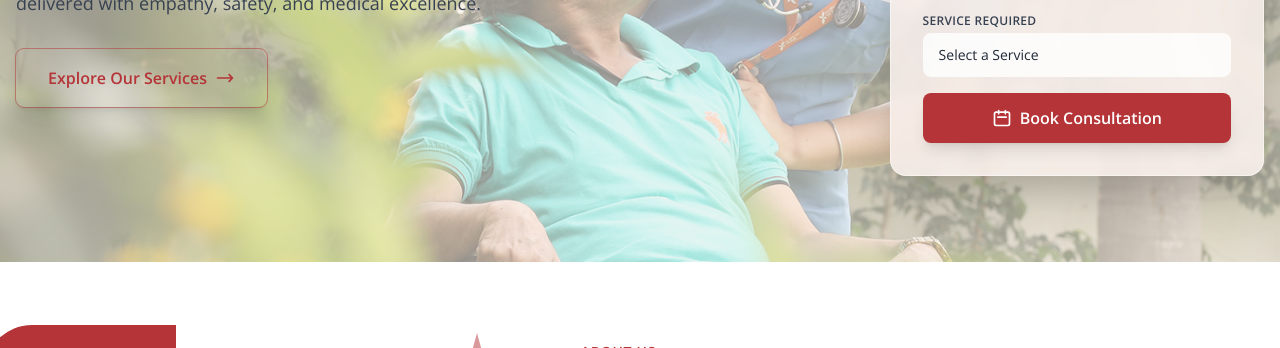
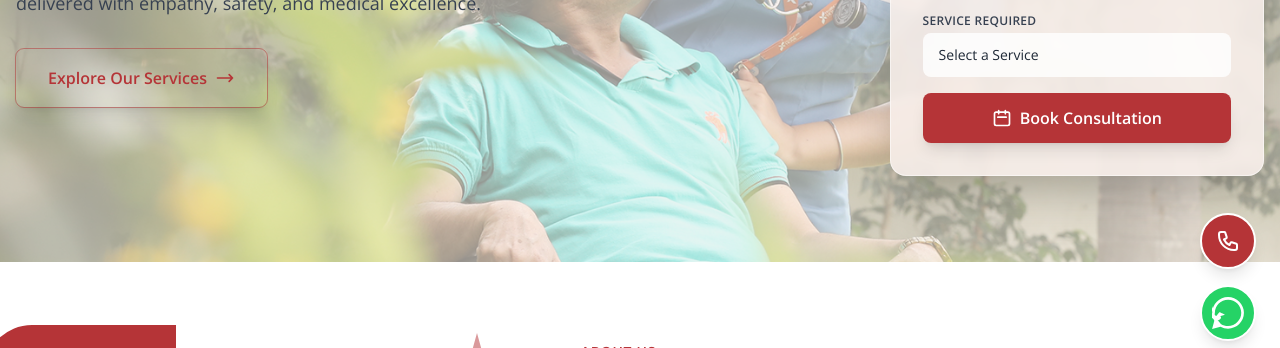
Before and after one commit to shubh009/panacea, a plain HTML site: page index.html in a window 1280 px wide. Shown: the part 435-783 px from the top of the page. Drawn offline with nearby package versions, Linux system fonts and the light colour scheme.

Commit message:
commit with faq and floated button

```diff
--- a/index.html
+++ b/index.html
@@ -832,6 +832,29 @@
     </div>
   </footer> -->
 
+
+  <!-- ================= FLOATING CONTACT BUTTONS ================= -->
+  <!-- Call Button (Bottom Left) -->
+  <a href="tel:+7620480584"
+    class="fixed bottom-24 right-6 z-50 w-14 h-14 bg-primary text-white rounded-full shadow-lg flex items-center justify-center hover:-translate-y-1 transition-transform duration-300 hover:shadow-xl border-2 border-white animate-bounce-slow">
+    <svg class="w-6 h-6" fill="none" stroke="currentColor" viewBox="0 0 24 24">
+      <path stroke-linecap="round" stroke-linejoin="round" stroke-width="2"
+        d="M3 5a2 2 0 012-2h3.28a1 1 0 01.948.684l1.498 4.493a1 1 0 01-.502 1.21l-2.257 1.13a11.042 11.042 0 005.516 5.516l1.13-2.257a1 1 0 011.21-.502l4.493 1.498a1 1 0 01.684.949V19a2 2 0 01-2 2h-1C9.716 21 3 14.284 3 6V5z">
+      </path>
+    </svg>
+  </a>
+
+  <!-- WhatsApp Button (Bottom Right) -->
+  <a href="https://wa.me/7620480584" target="_blank"
+    class="fixed bottom-6 right-6 z-50 w-14 h-14 bg-[#25D366] text-white rounded-full shadow-lg flex items-center justify-center hover:-translate-y-1 transition-transform duration-300 hover:shadow-xl border-2 border-white animate-bounce-slow">
+    <svg class="w-8 h-8" fill="currentColor" viewBox="0 0 24 24">
+      <path
+        d="M.057 24l1.687-6.163c-1.041-1.804-1.588-3.849-1.587-5.946.003-6.556 5.338-11.891 11.893-11.891 3.181.001 6.167 1.24 8.413 3.488 2.245 2.248 3.481 5.236 3.48 8.414-.003 6.557-5.338 11.892-11.893 11.892-1.99-.001-3.951-.5-5.688-1.448l-6.305 1.654zm6.597-3.807c1.676.995 3.276 1.591 5.392 1.592 5.448 0 9.886-4.434 9.889-9.885.002-5.462-4.415-9.89-9.881-9.892-5.452 0-9.887 4.434-9.889 9.884-.6 1.672.466 3.091 1.057 4.195-2.203-5.286L2.628 22.09l4.026-1.056z" />
+      <path
+        d="M9.708 13.259c-.495-.248-2.924-1.442-3.374-1.606-.451-.166-.78-.249-1.109.248-.329.497-1.272 1.606-1.558 1.937-.287.33-.574.372-1.07.123-.495-.248-2.09-1.768-2.822-2.316.329-.374.885-1.105 1.109-1.559.167-.453.084-.827-.042-1.106-.126-.289-1.109-2.677-1.52-3.666-.401-.963-.807-.831-1.11-.847l-1.932-.016c-.23-.002-.606.094-.925.44-.316.347-1.216 1.189-1.216 2.898 0 1.709 1.243 3.361 1.416 3.593.175.231 2.454 3.75 5.947 5.258 2.324 1.002 2.798.802 3.284.755.486-.048 1.553-.635 1.772-1.248.219-.613.219-1.139.154-1.248-.066-.111-.247-.178-.742-.426z" />
+    </svg>
+  </a>
+
 </body>
 
 </html>
```
